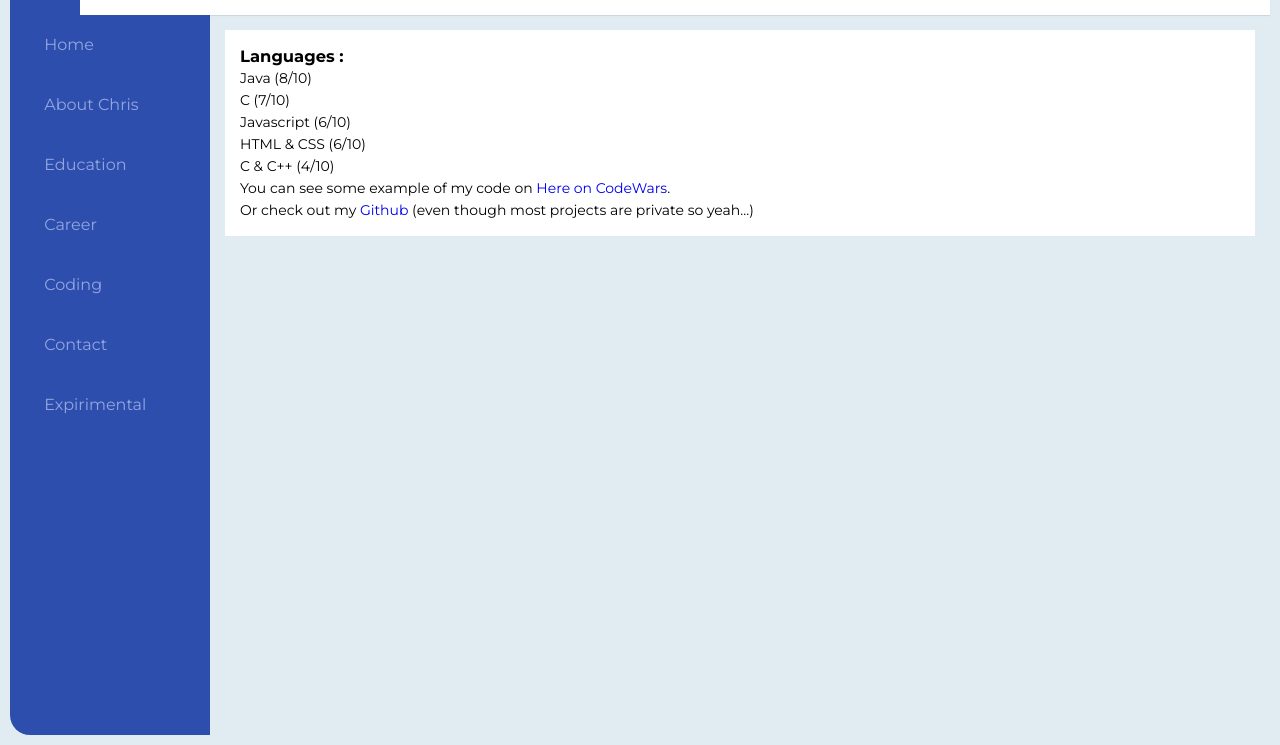
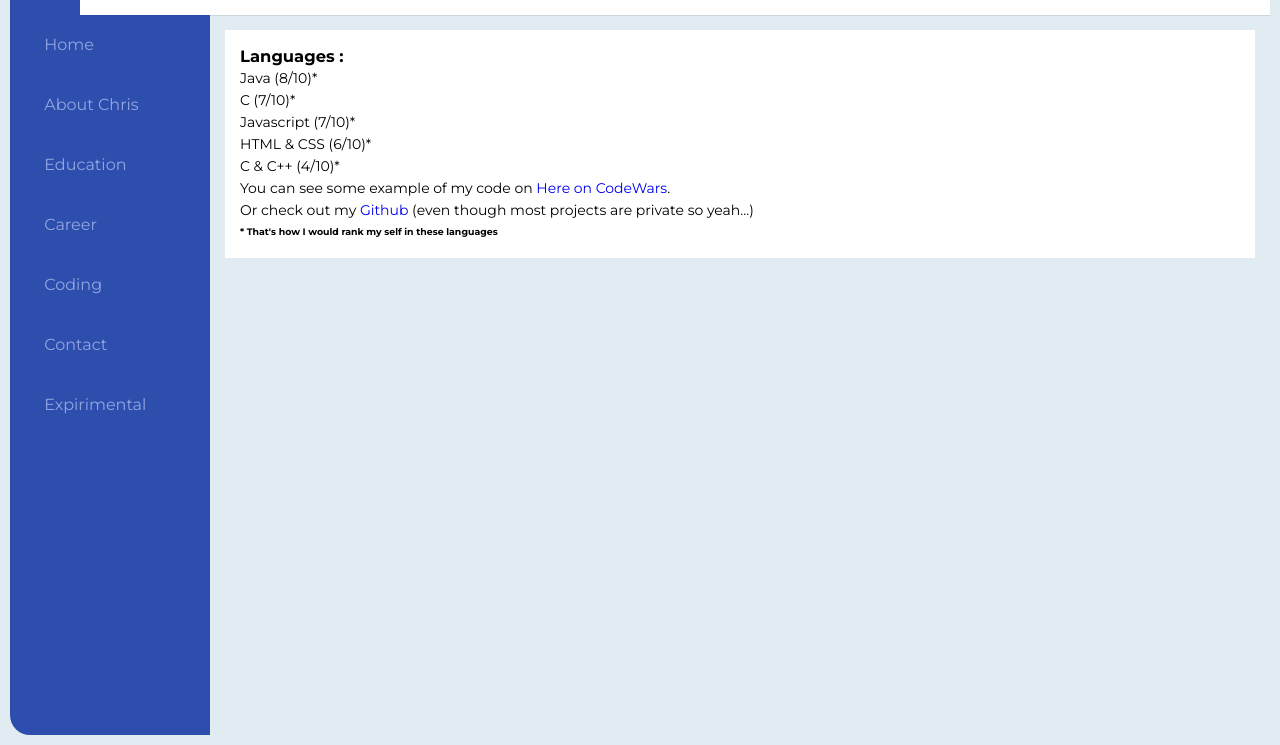
Before and after one commit to CodeChrisB/codechrisb.github.io, a plain HTML site: page index.html in a window 1280 px wide. Both pictures are taken after a click on the link "Coding". Shown: the part 55-800 px from the top of the page. Drawn offline with Linux system fonts and the light colour scheme.

Commit message:
added average grades in timeline

```diff
--- a/css/index.css
+++ b/css/index.css
@@ -43,6 +43,7 @@ body{
 }
 
 .wrapper .top_navbar .top_menu{
+  z-index: -1;
   width: calc(100% - 70px);
   height: 100%;
   background: #fff;
@@ -147,6 +148,7 @@ body{
 }
 
 .wrapper .main_container .item{
+  z-index: 100;
   background: #fff;
   margin-bottom: 10px;
   padding: 15px;
--- a/css/timeline.css
+++ b/css/timeline.css
@@ -86,6 +86,7 @@
 
 /* The actual content */
 .content {
+  z-index: 0;
   padding: 20px 30px;
   background-color: rgb(219, 219, 219);
   position: relative;
--- a/js/index.js
+++ b/js/index.js
@@ -46,15 +46,15 @@ function getCareer(){
 
 function getCoding(){
     let html ='<h3>Languages :</h3>' +
-    'Java (8/10)<br>'+
-    'C (7/10)<br>'+
-    'Javascript (6/10)<br>'+
-    'HTML & CSS (6/10)<br>'+
-    'C & C++ (4/10)<br>'
+    'Java (8/10)*<br>'+
+    'C (7/10)*<br>'+
+    'Javascript (7/10)*<br>'+
+    'HTML & CSS (6/10)*<br>'+
+    'C & C++ (4/10)*<br>'
 
     html+= 'You can see some example of my code on <a href="https://www.codewars.com/users/CodeChrisB/completed_solutions">Here on CodeWars</a>.'
     html+= '<br>Or check out my <a href ="https://github.com/CodeChrisB/">Github</a> (even though most projects are private so yeah...)'
-
+   html +='<h6>* That\'s how I would rank my self in these languages</h6>'
     set(html)
 }
 function getContact(){
@@ -70,9 +70,9 @@ set('getPhone')
 
 
 var timeline = [
-    {date: '2017-Current', text:'HTBLA Leonding'},
-    {date: '2014-2017', text:'NMS Neuhofen an der Krems'},
-    {date: '2014-2009', text:'Volksschule Kremsdorf'}
+    {date: '2017-Current', text:'<h4>HTBLA Leonding</h4>Fifth Year: NaN<br>Fourth Year: NaN<br>Thrid Year: Avg 1,53<br>Second Year: Avg 1.75<br> First Year: Avg 2,36'},
+    {date: '2014-2017', text:'<h4>NMS Neuhofen an der Krems</h4>Fourth Year: Avg 1.6<br>Thrid Year: Avg 1,4<br>Second Year: Avg 1.83<br> First Year: Avg 1.7<br>'},
+    {date: '2014-2009', text:'<h4>Volksschule Kremsdorf</h4>Fourth Year: Avg 1.5<br>Thrid Year: Avg 1,5<br>Second Year: No Grades Here!<br>First Year: No Grades Here!'}
 ]
 
 var career = [
```
